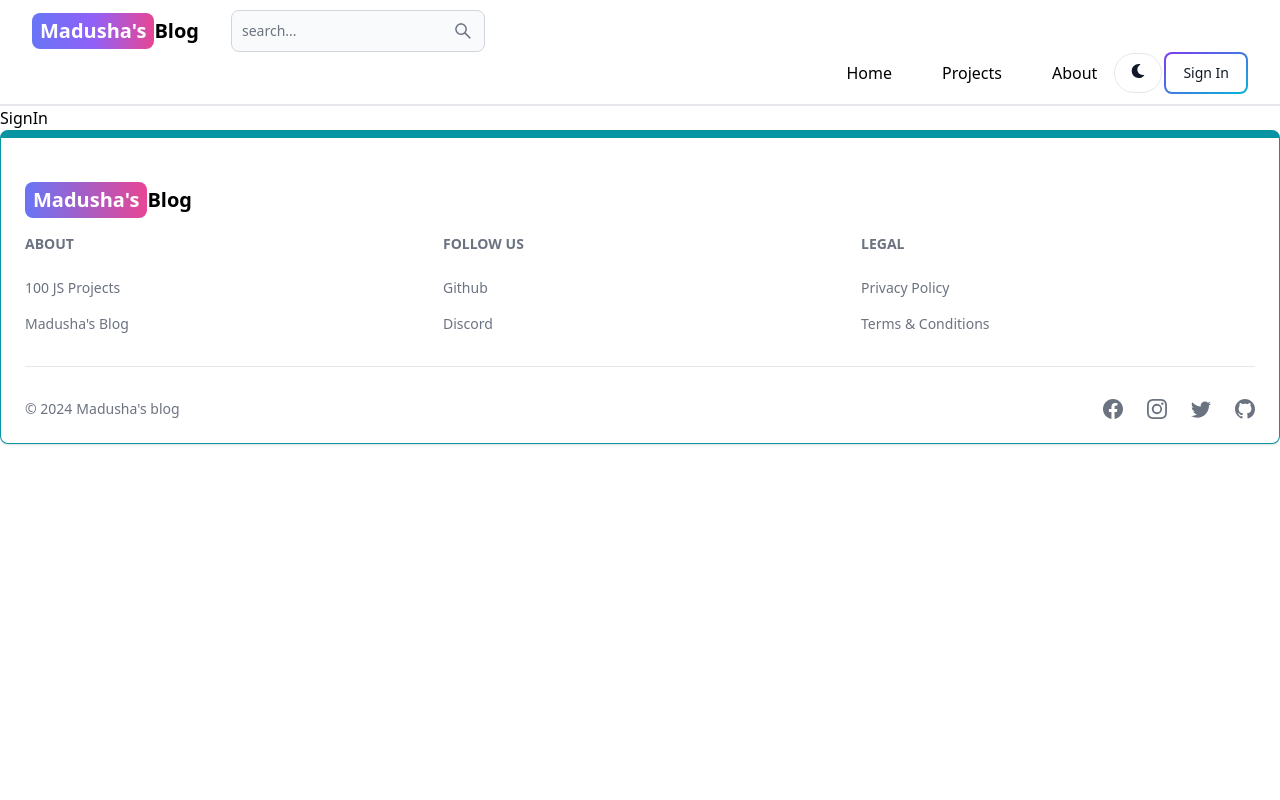
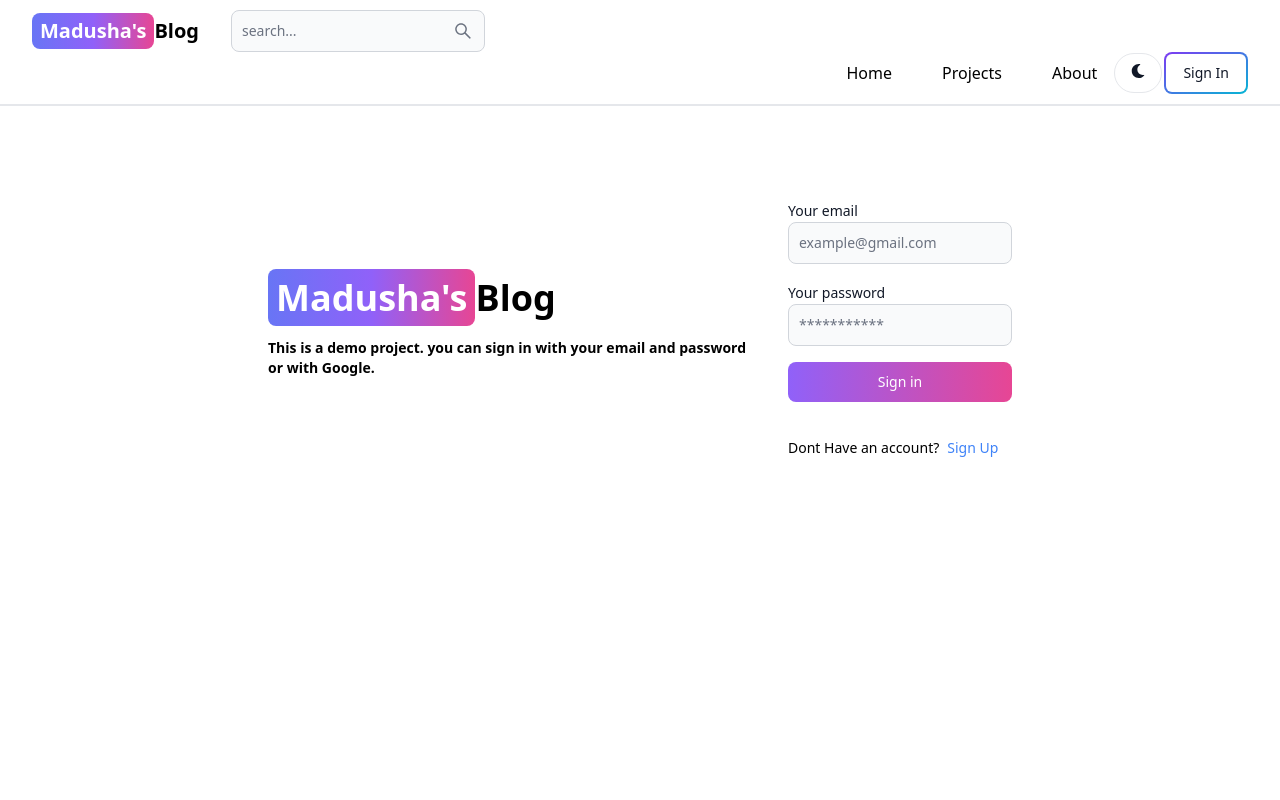
Before and after one commit to TPMPabasara9/mern-blog, a React (Vite) app in the folder client/: page /signin in a window 1280 px wide. Shown: the top 800 px of the page. Built offline with nearby package versions, Linux system fonts and the light colour scheme.

Commit message:
create signin page and functionality

```diff
--- a/client/src/pages/SignIn.jsx
+++ b/client/src/pages/SignIn.jsx
@@ -1,7 +1,114 @@
+
+
+
+import { TextInput ,Label, Button, Alert, Spinner} from "flowbite-react";
+import { useState } from "react";
+import { Link,useNavigate } from "react-router-dom";
 
 
 export default function SignIn() {
-  return (
-    <div>SignIn</div>
+  const [formData, setFormData] = useState({});
+  const [errorMessage, setErrorMessage]= useState(null);
+  const [loading,setLoading] = useState(false);
+  const navigate = useNavigate();
+
+  const handleChange = (e) =>{
+    setFormData({...formData,[e.target.id]:e.target.value.trim() });
+  };
+
+  const handleSubmit= async (e) =>{
+    e.preventDefault();
+    if( !formData.email || !formData.password){
+      return setErrorMessage('Please fill out all fields.');
+    }
+    try{
+      setLoading(true);
+      setErrorMessage(null);
+      const res= await fetch('/api/auth/signin',{
+        method:'POST',
+        headers: {'Content-Type' :'application/json' },
+        body: JSON.stringify(formData),
+      });
+      const data =await res.json();
+      setLoading(false);
+      console.log("Response data: ",data);
+
+      if(res.ok){
+        navigate('/');
+      }
+      if(data.success===false) {
+        return setErrorMessage(data.message);
+      }
+
+    } catch (error) {
+      setErrorMessage(error.message);
+      setLoading(false);
+
+    }
+  };
+
+
+ return (
+    <div className="min-h-screen mt-20">
+      <div className="flex p-3 max-w-3xl mx-auto flex-col md:flex-row
+      md:items-center gap-5">
+      {/* left */}
+      <div className=" flex-1 md:w-1/2">
+      <Link
+        to="/"
+        className=" font-bold dark:text-white text-4xl"
+        >
+        <span className="px-2 py-1 bg-gradient-to-r from-indigo-500
+        via-purple-500 to-pink-500 rounded-lg text-white ">
+              Madusha's
+            </span>
+            Blog
+          </Link>
+          <p className='text-sm mt-5 font-semibold' >
+            This is a demo project. you can sign in with your email and
+            password
+            or with Google.
+          </p>
+          </div>
+        <div className=""></div>
+        {/*right */}
+        <div className='flex -1'>
+          <form className="flex flex-col gap-4" onSubmit={handleSubmit} >
+            <div>
+              <Label value="Your email " />
+              <TextInput type='email' placeholder="example@gmail.com" id='email' onChange={handleChange} />
+              </div>
+            <div>
+              <Label value='Your password '/>
+              <TextInput type='password' placeholder="***********" id='password' onChange={handleChange}  />
+            </div>
+            <Button gradientDuoTone="purpleToPink" type='submit' disabled={loading}>
+              {
+                loading ? (
+                  <>      <Spinner size='sm'/>
+                  <span className="pl-3">Loading...</span></>
+
+                ): 'Sign in'
+              }
+
+              </Button>
+          <div className="flex gap-2 text-sm mt-5">
+            <span>Dont Have an account?</span>
+            <Link to ='/signup' className="text-blue-500 hover:underline">
+              Sign Up
+            </Link>
+
+          </div>
+          {
+            errorMessage &&(
+              <Alert className="mt-5" color='failure'>
+                {errorMessage}
+              </Alert>
+            )
+          }
+          </form>
+        </div>
+      </div>
+    </div>
   );
 }
--- a/client/src/pages/SignUp.jsx
+++ b/client/src/pages/SignUp.jsx
@@ -93,7 +93,7 @@
               </Button>
           <div className="flex gap-2 text-sm mt-5">
             <span>Have an account?</span>
-            <Link to ='/sign-in' className="text-blue-500 hover:underline">
+            <Link to ='/signin' className="text-blue-500 hover:underline">
               Sign In
             </Link>
 
```
Also changed, not shown: 1 other file (tests, documents, lock files or other folders).
